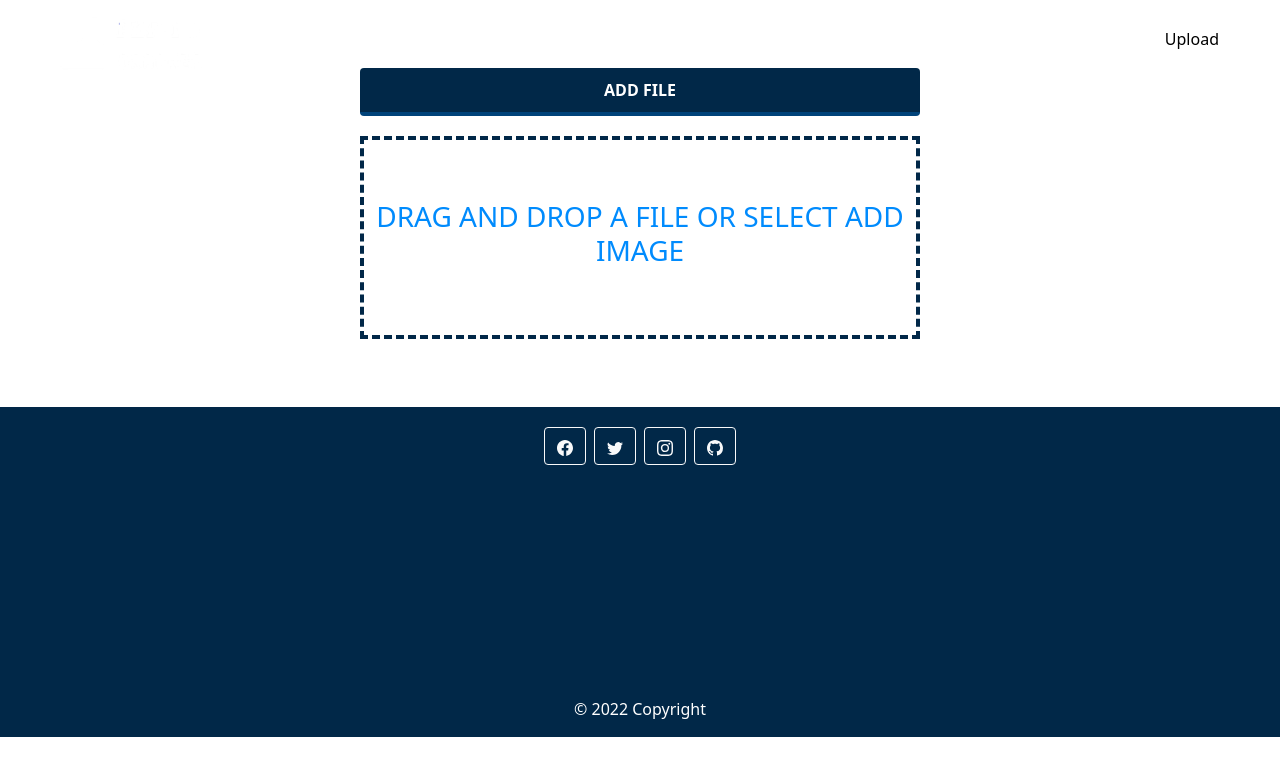
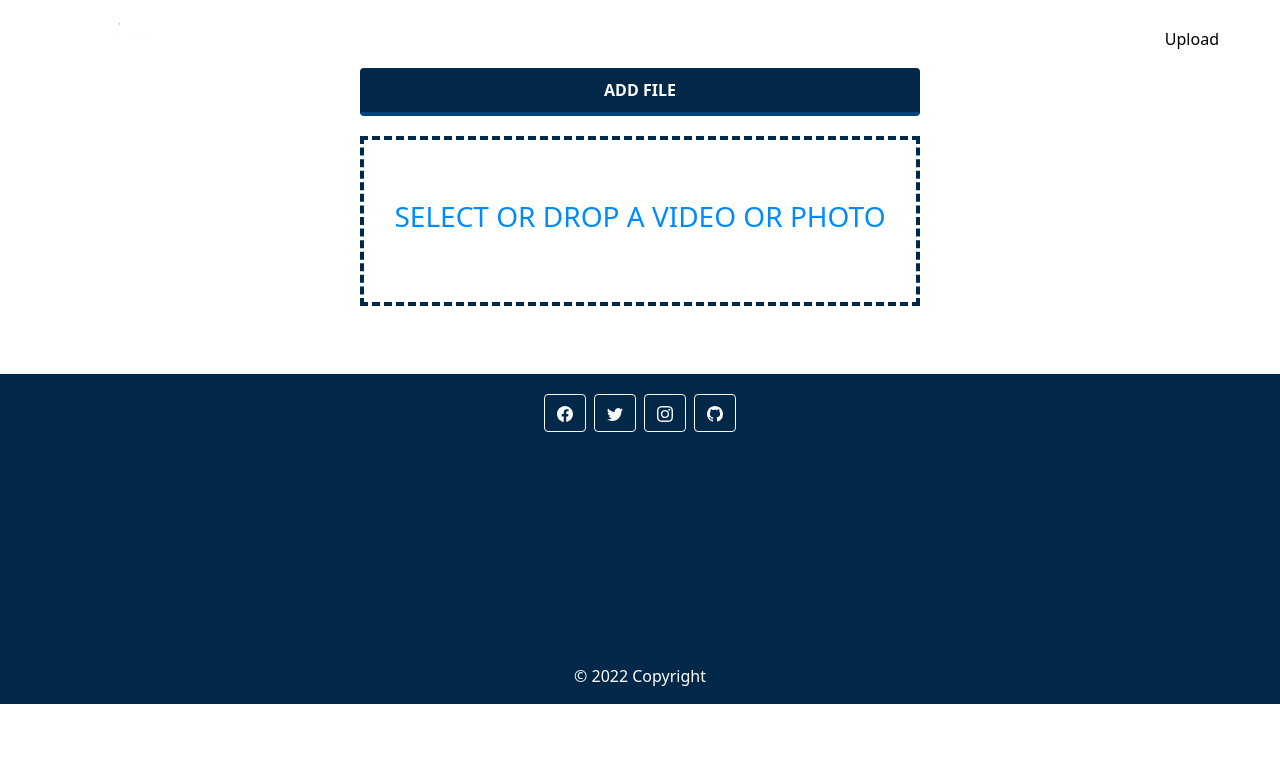
Before and after one commit to fly-to-grapher/fly-to-grapher-web, a React (Create React App) app: page /upload in a window 1280 px wide. Shown: the top 776 px of the page. Built offline with nearby package versions, Linux system fonts and the light colour scheme.

Commit message:
fix some errors

```diff
--- a/src/components/home/Home.css
+++ b/src/components/home/Home.css
@@ -53,7 +53,7 @@
     border-radius: 5px;
     border: none;
     outline: none;
-    font-size: 1em;
+    font-size: 1.2em;
 }
 
 /* .herro ::placeholder {
--- a/src/components/home/Home.js
+++ b/src/components/home/Home.js
@@ -12,7 +12,7 @@ const Home = () => {
                     <div className="content">
                         {/*     <h1>Royalty Free Stock Photos</h1> */}
                         <h1>The best free stock photos and videos</h1>
-                        <input type="search" className="find" />
+                        <input type="search" placeholder="Search for free photos " className="find" />
                     </div>
                 </div>
                 {/* End hero*/}
--- a/src/components/upload/Upload.js
+++ b/src/components/upload/Upload.js
@@ -22,7 +22,7 @@ const Upload = () => {
                         accept="image/*"
                     />
                     <div className="drag-text">
-                        <h3>Drag and drop a file or select add Image</h3>
+                        <h3>select or drop a video or photo</h3>
                     </div>
                 </div>
                 <div className="file-upload-content">
```
